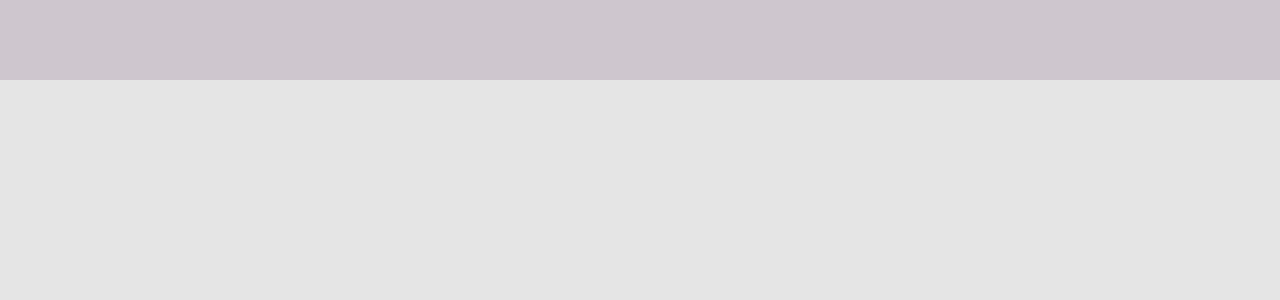
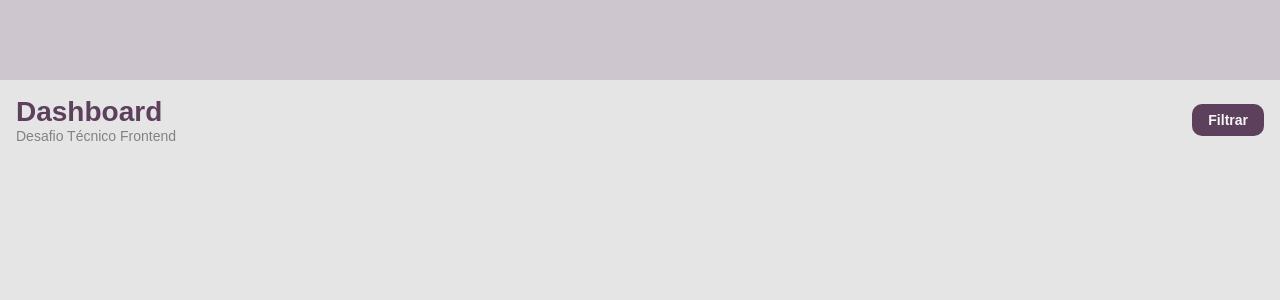
Before and after one commit to felipecfb/teste-minehr, a React (Create React App) app: page / in a window 1280 px wide. Shown: the top 300 px of the page. Built offline with nearby package versions, Linux system fonts and the light colour scheme.

Commit message:
feat: criando componente Header do conteúdo

```diff
--- a/src/components/Content/index.tsx
+++ b/src/components/Content/index.tsx
@@ -1,10 +1,11 @@
 import React from "react";
+import Header from "../Header";
 import { Container } from "./styles";
 
 export default function Content() {
   return (
     <Container>
-
+        <Header />
     </Container>
   );
 }
--- /dev/null
+++ b/src/components/Header/index.tsx
@@ -0,0 +1,22 @@
+import React from "react";
+import * as S from "./styles";
+
+export default function Header() {
+    return (
+        <S.Container>
+            <S.TextContainer>
+                <S.Title>
+                    Dashboard
+                </S.Title>
+                <S.Description>
+                    Desafio Técnico Frontend
+                </S.Description>
+            </S.TextContainer>
+            <S.Filter>
+                <S.FilterButton>
+                    Filtrar
+                </S.FilterButton>
+            </S.Filter>
+        </S.Container>
+    );
+};
--- /dev/null
+++ b/src/components/Header/styles.ts
@@ -0,0 +1,37 @@
+import styled from 'styled-components';
+
+export const Container = styled.div`
+    padding: 1rem;
+    display: flex;
+    justify-content: space-between;
+    align-items: center;
+`;
+
+export const TextContainer = styled.div`
+    display: flex;
+    flex-direction: column;
+`;
+
+export const Title = styled.h1`
+    color: var(--dark-purple);
+    font-size: 28px;
+`;
+
+export const Description = styled.span`
+    color: var(--gray-3);
+    font-size: 14px;
+`;
+
+export const Filter = styled.div`
+    display: flex;
+`;
+
+export const FilterButton = styled.button`
+    padding: .5rem 1rem;
+    border-radius: 10px;
+    color: var(--gray);
+    background: var(--dark-purple);
+    border: none;
+    font-weight: 600;
+    font-size: 14px;
+`;
--- a/src/styles/index.ts
+++ b/src/styles/index.ts
@@ -11,6 +11,7 @@ const GlobalStyle = createGlobalStyle`
     --background: #E5E5E5;
     --dark-purple: #5D405C;
     --gray-3: #828282;
+    --gray: #F6F6F6;
 }
 @media screen and (max-width: 1080px) {
     html {
```
